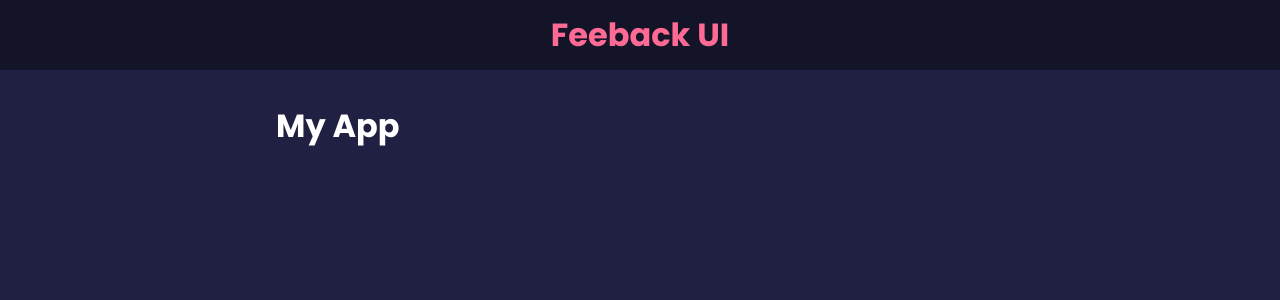
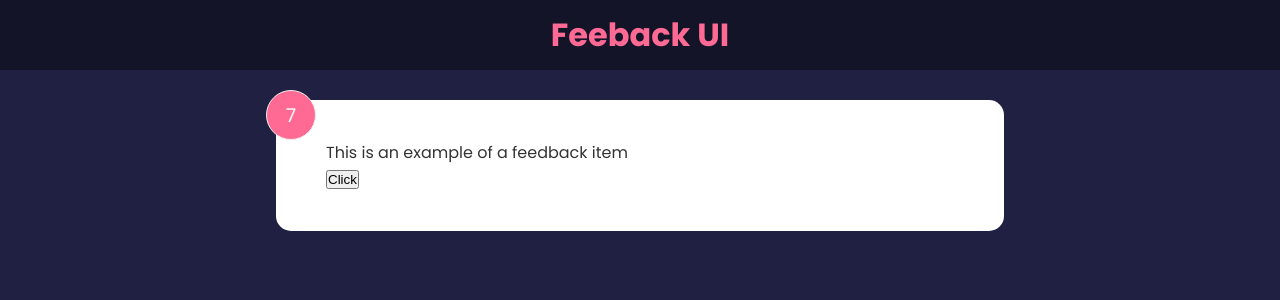
Before and after one commit to vanguyen333/feedbackapp, a React (Create React App) app: page / in a window 1280 px wide. Shown: the top 300 px of the page. Built offline with nearby package versions, Linux system fonts and the light colour scheme.

Commit message:
#14 State & useState Hook

```diff
--- a/src/App.js
+++ b/src/App.js
@@ -1,11 +1,12 @@
 import Header from './components/Header';
+import FeebackItem from './components/FeebackItem';
 
 function App() {
   return (
     <>
       <Header />
       <div className="container">
-        <h1>My App</h1>
+        <FeebackItem />
       </div>
     </>
   );
--- /dev/null
+++ b/src/components/FeebackItem.jsx
@@ -0,0 +1,23 @@
+import { useState } from 'react';
+
+const FeebackItem = () => {
+  const [rating, setRating] = useState(7);
+  const [text, setText] = useState('This is an example of a feedback item');
+
+  const handleClick = () => {
+    setRating((prev) => {
+      console.log(prev);
+      return prev + 1;
+    });
+  };
+  return (
+    // Card Container
+    <div className="card">
+      <div className="num-display">{rating}</div>
+      <div className="text-display">{text}</div>
+      <button onClick={handleClick}>Click</button>
+    </div>
+  );
+};
+
+export default FeebackItem;
```
